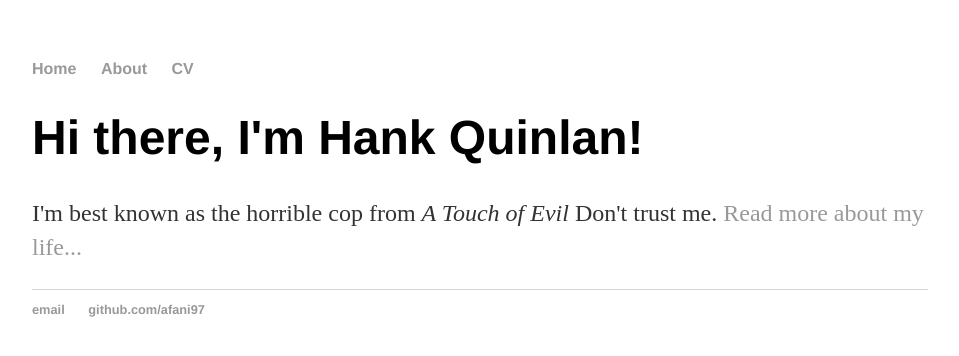
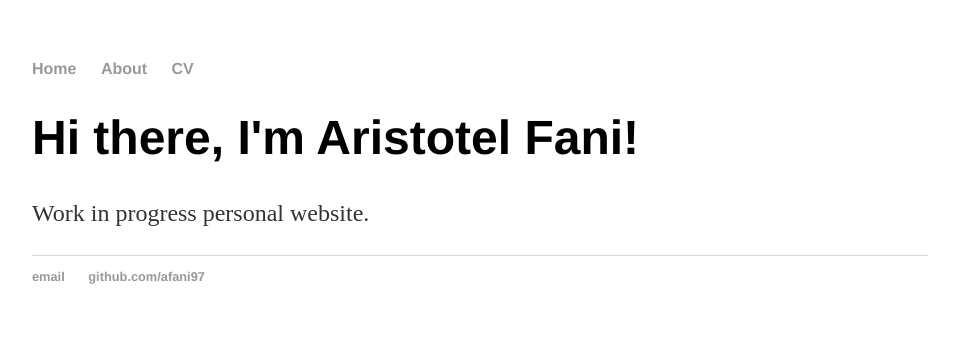
Before and after one commit to Afani97/afani97.github.io, a Jekyll site: the page built from index.html, in a window 1280 px wide. Shown: the top 356 px of the page, without its empty margins (160-1119 px from the left). Built offline with Jekyll 4.4.1, drawn with Linux system fonts in a browser that asks for light colours.

Commit message:
Update index.html

```diff
--- a/index.html
+++ b/index.html
@@ -3,6 +3,6 @@ layout: default
 title: Aristotel Fani, CS Student
 ---
 <div class="blurb">
-	<h1>Hi there, I'm Hank Quinlan!</h1>
-	<p>I'm best known as the horrible cop from <em>A Touch of Evil</em> Don't trust me. <a href="/about">Read more about my life...</a></p>
+	<h1>Hi there, I'm Aristotel Fani!</h1>
+	<p>Work in progress personal website.</p>
 </div><!-- /.blurb -->
```
